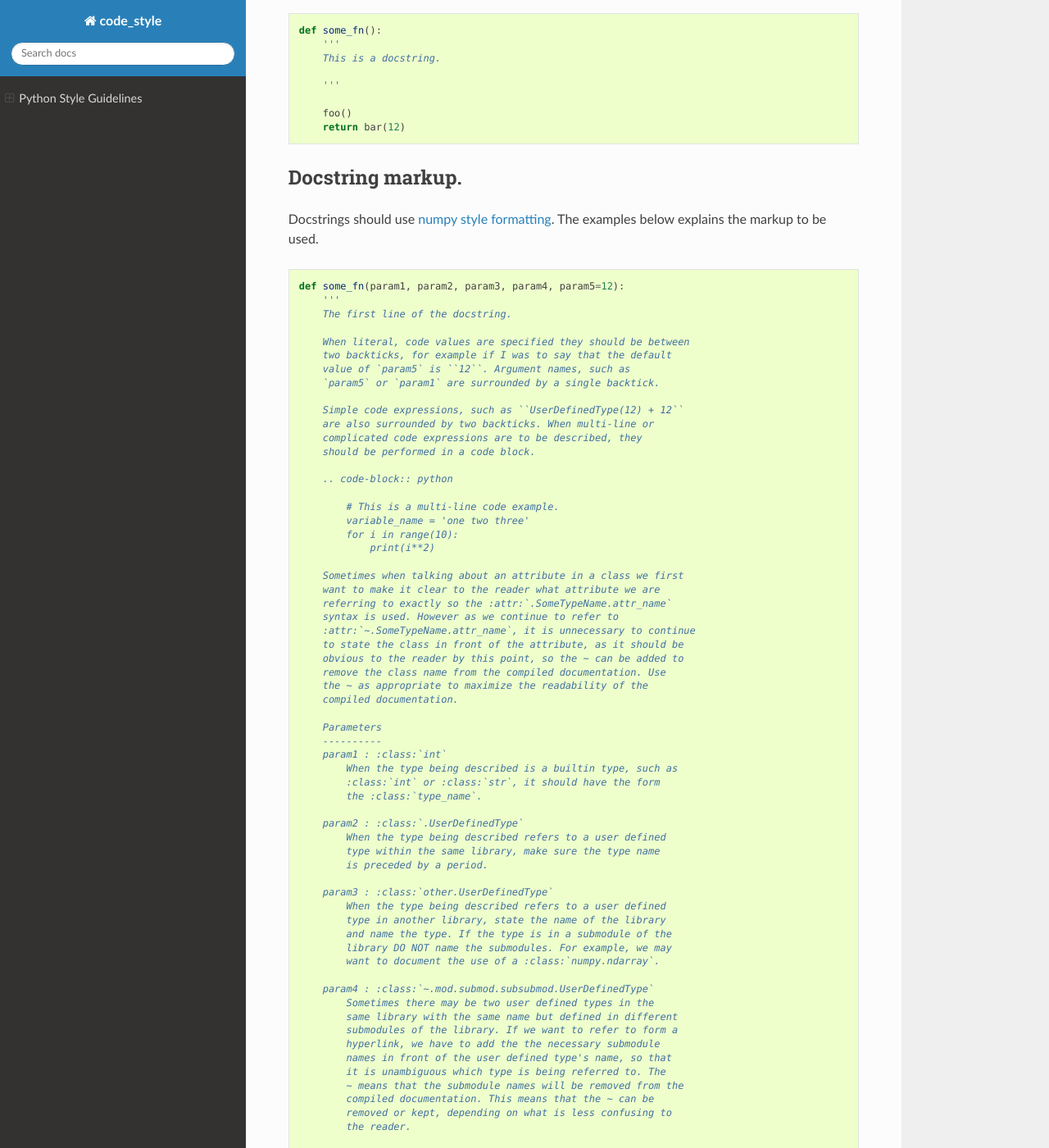
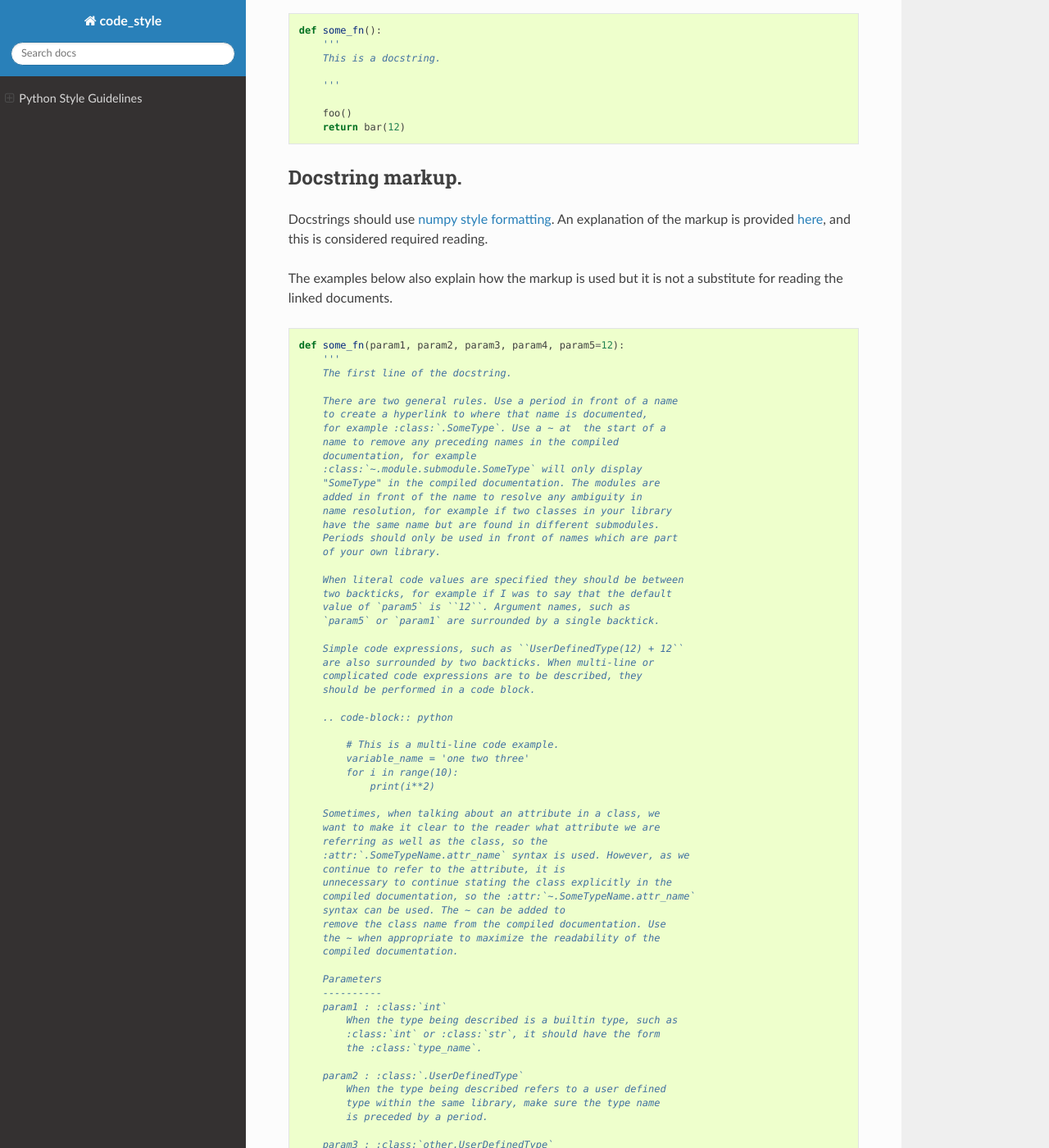
Before and after one commit to lukasturcani/code_style, a Sphinx documentation site: the page built from docs/python.rst, in a window 1280 px wide and 1400 px high, scrolled down 2965 px. Shown: the whole window at 82% size. Built offline with Sphinx 7.4.7 and the Read the Docs theme 2.0.0, drawn with Linux system fonts in a browser that asks for light colours.

Commit message:
Added content.

```diff
--- a/docs/python.rst
+++ b/docs/python.rst
@@ -168,8 +168,11 @@ an empty line.
 Docstring markup.
 -----------------
 
-Docstrings should use `numpy style formatting`_.
-The examples below explains the markup to be used.
+Docstrings should use `numpy style formatting`_. An explanation of
+the markup is provided here_, and this is considered required reading.
+
+The examples below also explain how the markup is used but it is not
+a substitute for reading the linked documents.
 
 .. code-block:: python
 
@@ -177,7 +180,20 @@ The examples below explains the markup to be used.
         '''
         The first line of the docstring.
 
-        When literal, code values are specified they should be between
+        There are two general rules. Use a period in front of a name
+        to create a hyperlink to where that name is documented,
+        for example :class:`.SomeType`. Use a ~ at  the start of a
+        name to remove any preceding names in the compiled
+        documentation, for example
+        :class:`~.module.submodule.SomeType` will only display
+        "SomeType" in the compiled documentation. The modules are
+        added in front of the name to resolve any ambiguity in
+        name resolution, for example if two classes in your library
+        have the same name but are found in different submodules.
+        Periods should only be used in front of names which are part
+        of your own library.
+
+        When literal code values are specified they should be between
         two backticks, for example if I was to say that the default
         value of `param5` is ``12``. Argument names, such as
         `param5` or `param1` are surrounded by a single backtick.
@@ -194,15 +210,16 @@ The examples below explains the markup to be used.
             for i in range(10):
                 print(i**2)
 
-        Sometimes when talking about an attribute in a class we first
+        Sometimes, when talking about an attribute in a class, we
         want to make it clear to the reader what attribute we are
-        referring to exactly so the :attr:`.SomeTypeName.attr_name`
-        syntax is used. However as we continue to refer to
-        :attr:`~.SomeTypeName.attr_name`, it is unnecessary to continue
-        to state the class in front of the attribute, as it should be
-        obvious to the reader by this point, so the ~ can be added to
+        referring as well as the class, so the
+        :attr:`.SomeTypeName.attr_name` syntax is used. However, as we
+        continue to refer to the attribute, it is
+        unnecessary to continue stating the class explicitly in the
+        compiled documentation, so the :attr:`~.SomeTypeName.attr_name`
+        syntax can be used. The ~ can be added to
         remove the class name from the compiled documentation. Use
-        the ~ as appropriate to maximize the readability of the
+        the ~ when appropriate to maximize the readability of the
         compiled documentation.
 
         Parameters
@@ -275,3 +292,4 @@ The examples below explains the markup to be used.
             self.beta = 'b'
 
 .. _`numpy style formatting`: https://sphinxcontrib-napoleon.readthedocs.io/en/latest/example_numpy.html
+.. _here: https://www.sphinx-doc.org/en/master/usage/restructuredtext/domains.html#python-roles
```
